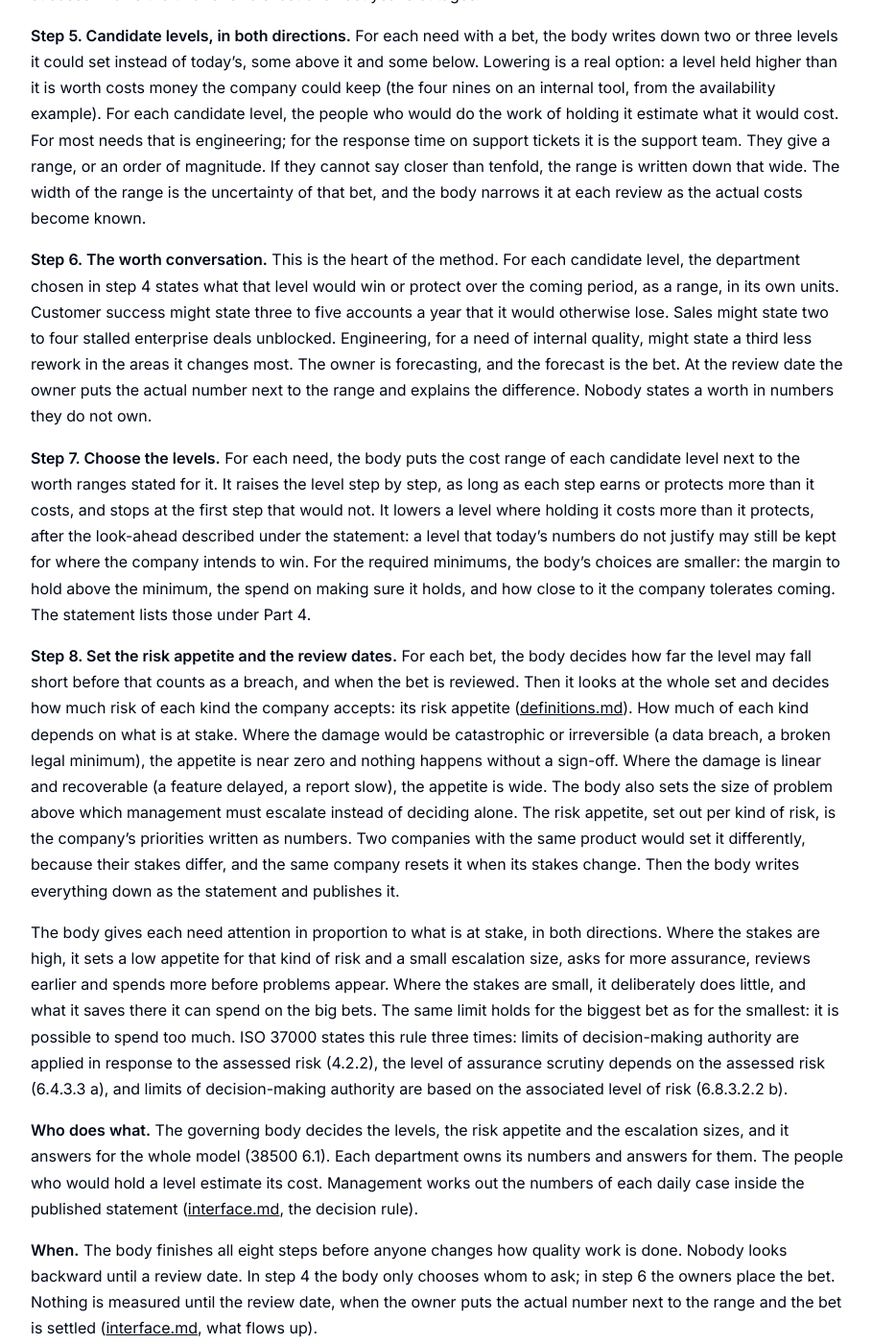
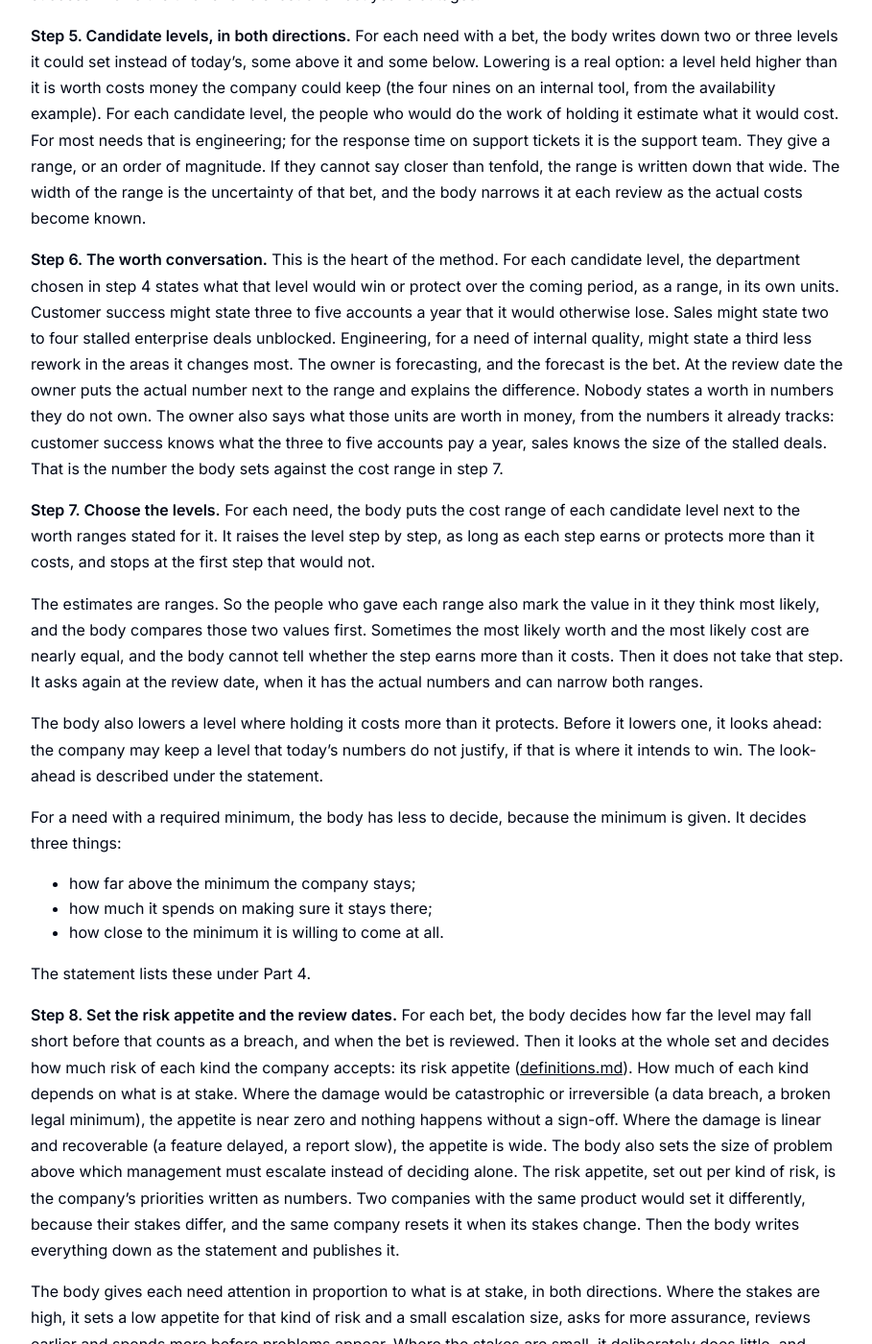
Before and after one commit to BeyondQuality/beyondquality, a Jekyll site: the page built from research/quality-governance/value.md, in a window 1280 px wide and 1400 px high, scrolled down 4375 px. Shown: the whole window at 96% size, without its empty margins (184-1093 px from the left). Built offline with Jekyll 4.4.1, drawn with Linux system fonts in a browser that asks for light colours; our own code applies the rules of GitHub Pages for plain Markdown files.

Commit message:
minor logical inconsistencies solved

```diff
--- a/research/quality-governance/value.md
+++ b/research/quality-governance/value.md
@@ -88,9 +88,20 @@ The body then knows which department to ask about the worth in step 6. Ask the w
 
 **Step 5. Candidate levels, in both directions.** For each need with a bet, the body writes down two or three levels it could set instead of today's, some above it and some below. Lowering is a real option: a level held higher than it is worth costs money the company could keep (the four nines on an internal tool, from the availability example). For each candidate level, the people who would do the work of holding it estimate what it would cost. For most needs that is engineering; for the response time on support tickets it is the support team. They give a range, or an order of magnitude. If they cannot say closer than tenfold, the range is written down that wide. The width of the range is the uncertainty of that bet, and the body narrows it at each review as the actual costs become known.
 
-**Step 6. The worth conversation.** This is the heart of the method. For each candidate level, the department chosen in step 4 states what that level would win or protect over the coming period, as a range, in its own units. Customer success might state three to five accounts a year that it would otherwise lose. Sales might state two to four stalled enterprise deals unblocked. Engineering, for a need of internal quality, might state a third less rework in the areas it changes most. The owner is forecasting, and the forecast is the bet. At the review date the owner puts the actual number next to the range and explains the difference. Nobody states a worth in numbers they do not own.
+**Step 6. The worth conversation.** This is the heart of the method. For each candidate level, the department chosen in step 4 states what that level would win or protect over the coming period, as a range, in its own units. Customer success might state three to five accounts a year that it would otherwise lose. Sales might state two to four stalled enterprise deals unblocked. Engineering, for a need of internal quality, might state a third less rework in the areas it changes most. The owner is forecasting, and the forecast is the bet. At the review date the owner puts the actual number next to the range and explains the difference. Nobody states a worth in numbers they do not own. The owner also says what those units are worth in money, from the numbers it already tracks: customer success knows what the three to five accounts pay a year, sales knows the size of the stalled deals. That is the number the body sets against the cost range in step 7.
 
-**Step 7. Choose the levels.** For each need, the body puts the cost range of each candidate level next to the worth ranges stated for it. It raises the level step by step, as long as each step earns or protects more than it costs, and stops at the first step that would not. It lowers a level where holding it costs more than it protects, after the look-ahead described under the statement: a level that today's numbers do not justify may still be kept for where the company intends to win. For the required minimums, the body's choices are smaller: the margin to hold above the minimum, the spend on making sure it holds, and how close to it the company tolerates coming. The statement lists those under Part 4.
+**Step 7. Choose the levels.** For each need, the body puts the cost range of each candidate level next to the worth ranges stated for it. It raises the level step by step, as long as each step earns or protects more than it costs, and stops at the first step that would not.
+
+The estimates are ranges. So the people who gave each range also mark the value in it they think most likely, and the body compares those two values first. Sometimes the most likely worth and the most likely cost are nearly equal, and the body cannot tell whether the step earns more than it costs. Then it does not take that step. It asks again at the review date, when it has the actual numbers and can narrow both ranges.
+
+The body also lowers a level where holding it costs more than it protects. Before it lowers one, it looks ahead: the company may keep a level that today's numbers do not justify, if that is where it intends to win. The look-ahead is described under the statement.
+
+For a need with a required minimum, the body has less to decide, because the minimum is given. It decides three things:
+- how far above the minimum the company stays;
+- how much it spends on making sure it stays there;
+- how close to the minimum it is willing to come at all.
+
+The statement lists these under Part 4.
 
 **Step 8. Set the risk appetite and the review dates.** For each bet, the body decides how far the level may fall short before that counts as a breach, and when the bet is reviewed. Then it looks at the whole set and decides how much risk of each kind the company accepts: its risk appetite ([definitions.md](definitions.md)). How much of each kind depends on what is at stake. Where the damage would be catastrophic or irreversible (a data breach, a broken legal minimum), the appetite is near zero and nothing happens without a sign-off. Where the damage is linear and recoverable (a feature delayed, a report slow), the appetite is wide. The body also sets the size of problem above which management must escalate instead of deciding alone. The risk appetite, set out per kind of risk, is the company's priorities written as numbers. Two companies with the same product would set it differently, because their stakes differ, and the same company resets it when its stakes change. Then the body writes everything down as the statement and publishes it.
 
```
Also changed, not shown: research/quality-governance/erosion.md (+1 -1 lines), research/quality-governance/implementations.md (+1 -1 lines), research/quality-governance/interface.md (+3 -3 lines), research/quality-governance/practice.md (+2 -2 lines), research/quality-governance/quality-governance.md (+1 -1 lines).
